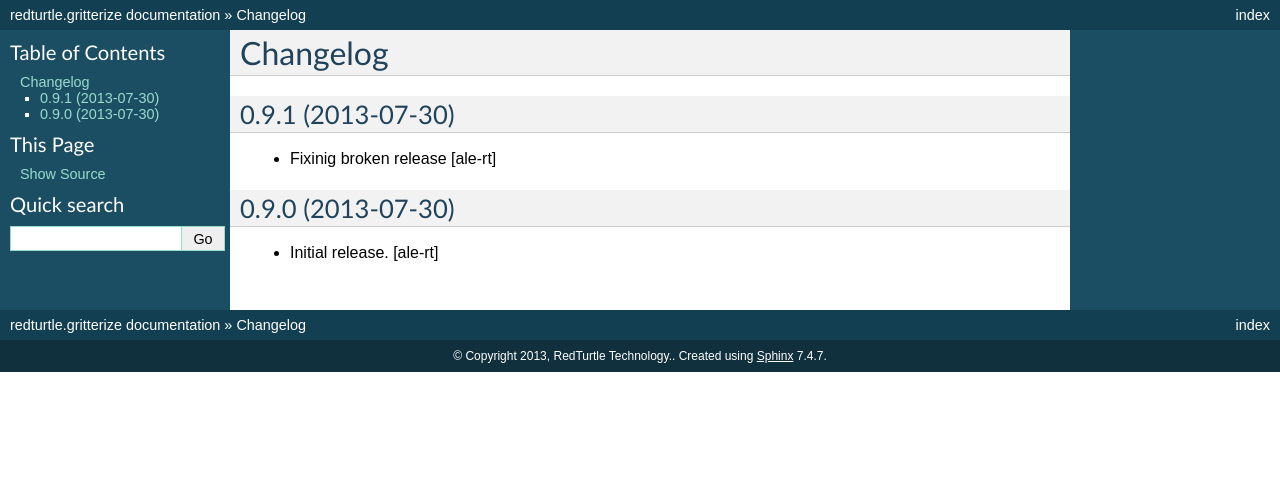
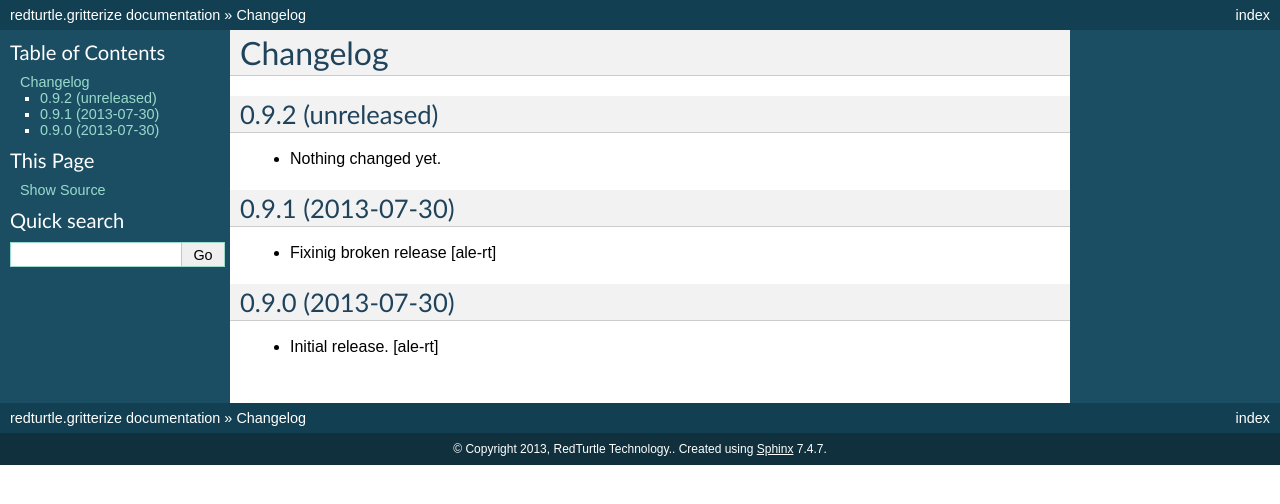
Before and after one commit to RedTurtle/redturtle.gritterize, a Sphinx documentation site: the page built from docs/CHANGELOG.rst, in a window 1280 px wide. Shown: the top 504 px of the page. Built offline with Sphinx 7.4.7, drawn with Linux system fonts in a browser that asks for light colours.

Commit message:
Back to development: 0.9.2

```diff
--- a/docs/CHANGELOG.rst
+++ b/docs/CHANGELOG.rst
@@ -1,5 +1,11 @@
 Changelog
 =========
+
+
+0.9.2 (unreleased)
+------------------
+
+- Nothing changed yet.
 
 
 0.9.1 (2013-07-30)
--- a/setup.py
+++ b/setup.py
@@ -16,7 +16,7 @@ long_description = \
 
 setup(
     name='redturtle.gritterize',
-    version='0.9.1',
+    version='0.9.2.dev0',
     description="Plone integration with Gritter",
     long_description=long_description,
     # Get more from https://pypi.python.org/pypi?%3Aaction=list_classifiers
```
